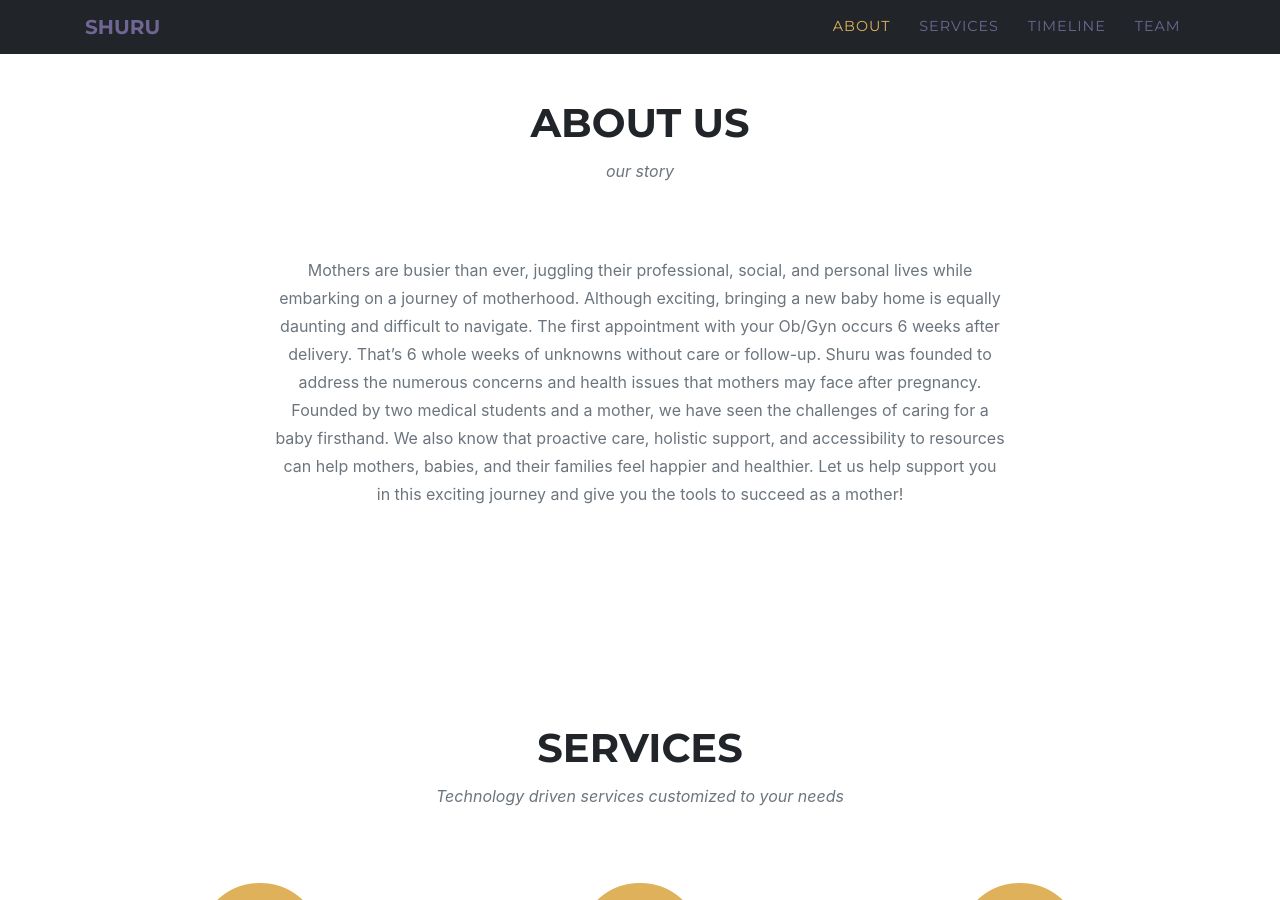
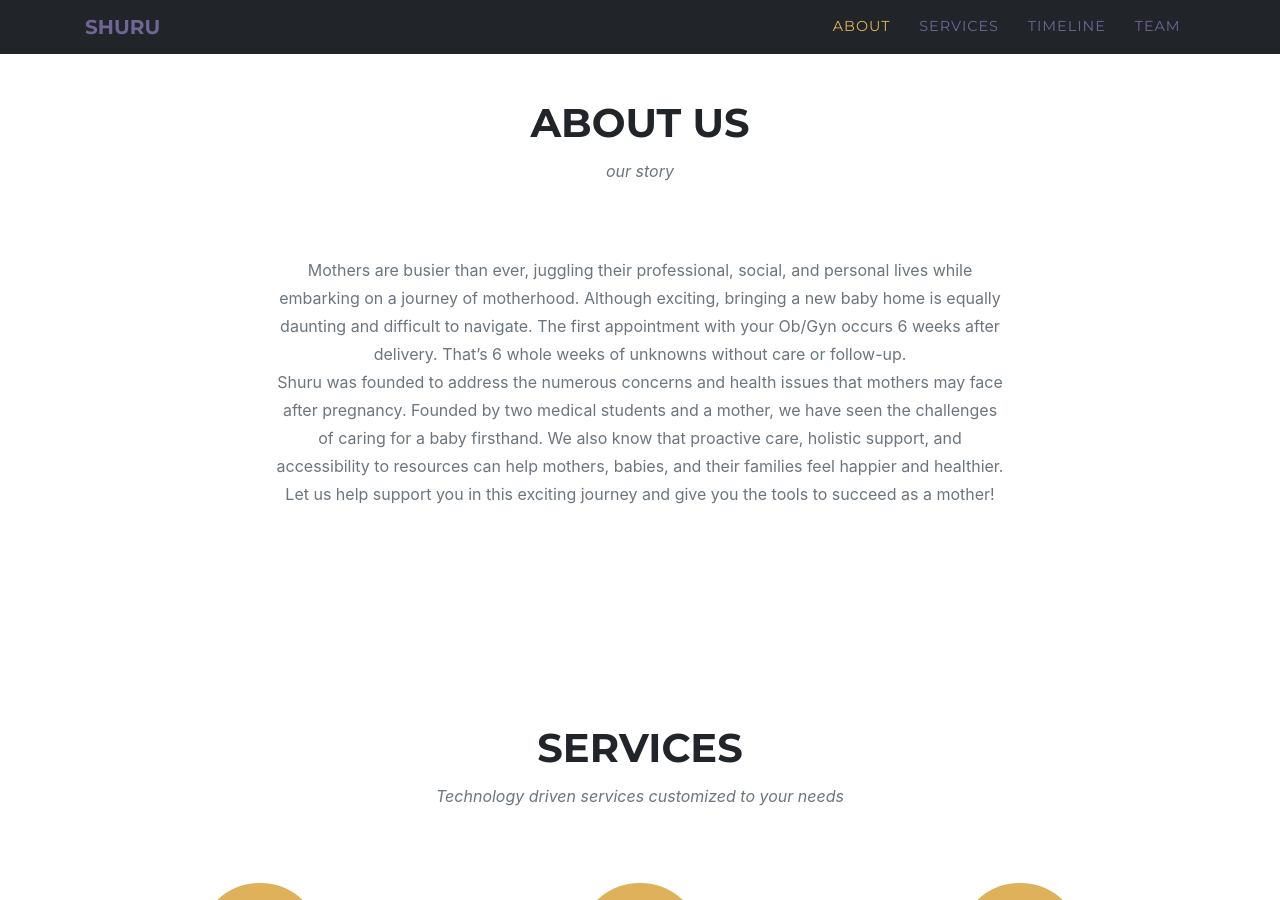
Before and after one commit to shurunow/shurunow.github.io, a Jekyll site: the page built from index.md, in a window 1280 px wide and 900 px high, scrolled down 883 px. Built offline with Jekyll 4.4.1, drawn with Linux system fonts in a browser that asks for light colours; some web fonts are replaced.

```diff
--- a/_data/sitetext.yml
+++ b/_data/sitetext.yml
@@ -19,7 +19,8 @@ en: &DEFAULT_EN
   about:
     title: "About Us"
     text: "our story"
-    body: "Mothers are busier than ever, juggling their professional, social, and personal lives while embarking on a journey of motherhood. Although exciting, bringing a new baby home is equally daunting and difficult to navigate. The first appointment with your Ob/Gyn occurs 6 weeks after delivery. That’s 6 whole weeks of unknowns without care or follow-up. \n Shuru was founded to address the numerous concerns and health issues that mothers may face after pregnancy. Founded by two medical students and a mother, we have seen the challenges of caring for a baby firsthand. We also know that proactive care, holistic support, and accessibility to resources can help mothers, babies, and their families feel happier and healthier. Let us help support you in this exciting journey and give you the tools to succeed as a mother!"
+    body: "Mothers are busier than ever, juggling their professional, social, and personal lives while embarking on a journey of motherhood. Although exciting, bringing a new baby home is equally daunting and difficult to navigate. The first appointment with your Ob/Gyn occurs 6 weeks after delivery. That’s 6 whole weeks of unknowns without care or follow-up.<br>
+    Shuru was founded to address the numerous concerns and health issues that mothers may face after pregnancy. Founded by two medical students and a mother, we have seen the challenges of caring for a baby firsthand. We also know that proactive care, holistic support, and accessibility to resources can help mothers, babies, and their families feel happier and healthier. Let us help support you in this exciting journey and give you the tools to succeed as a mother!"
     section: about
 
   services:
```
